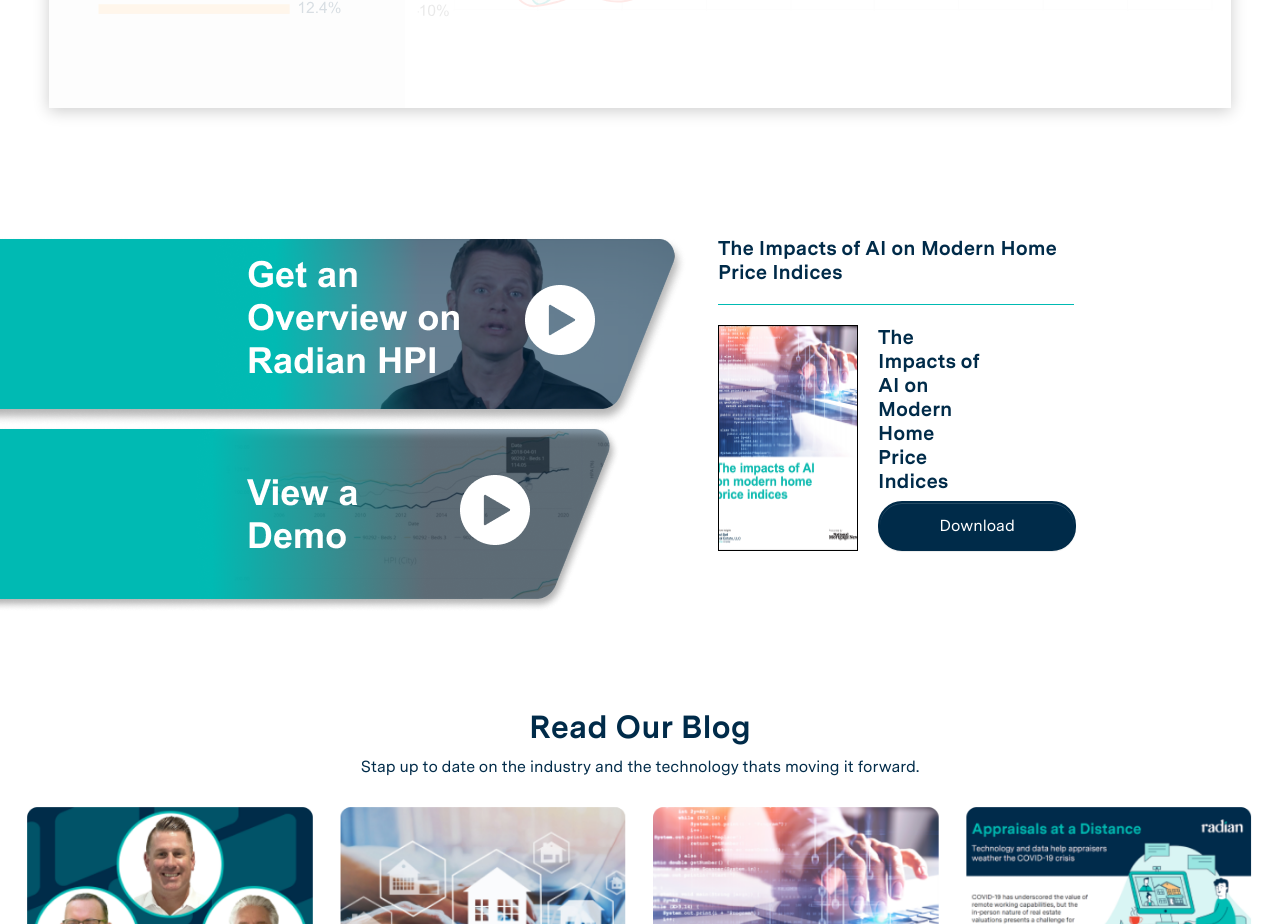
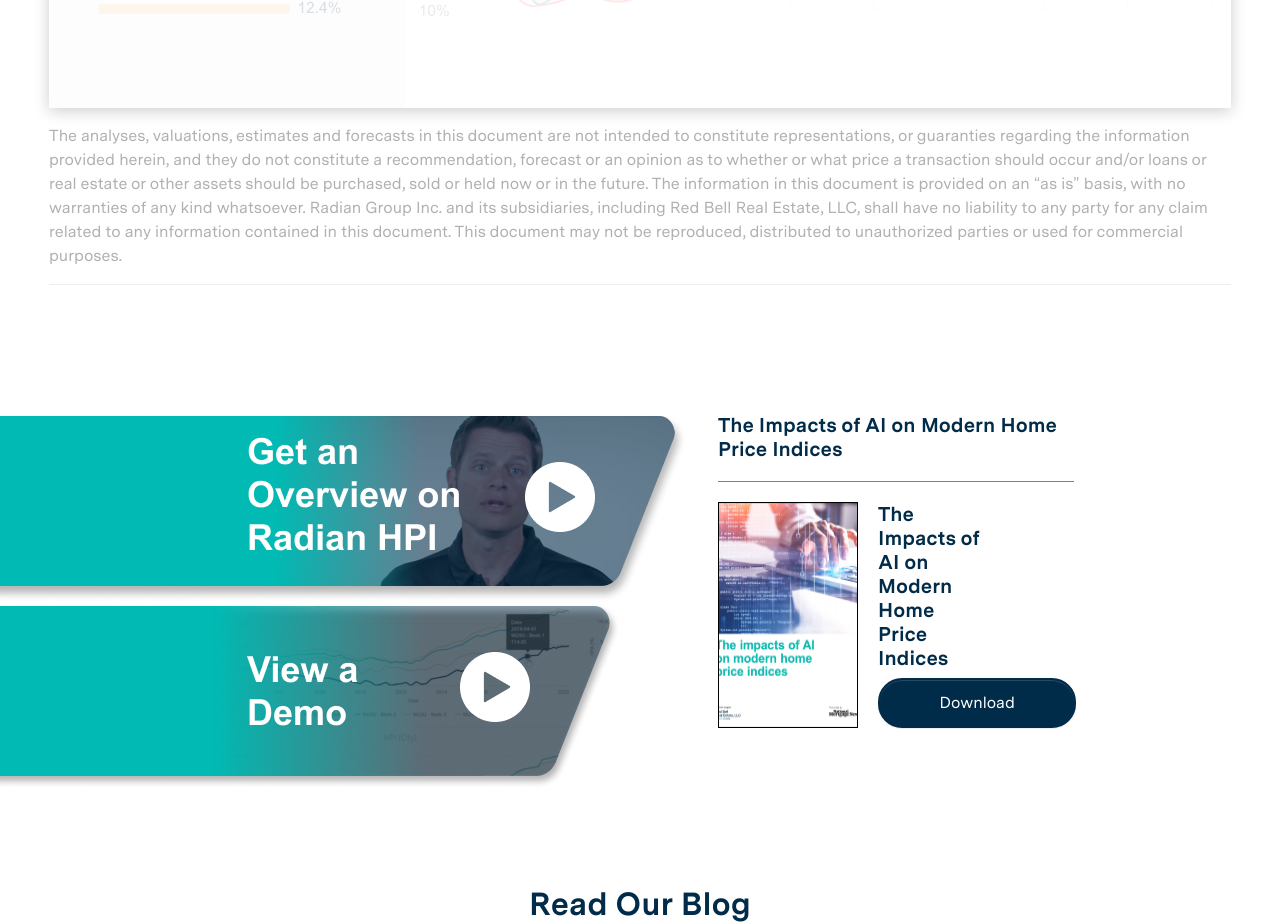
Before and after one commit to hanseulshim/radian-hpi, a React (Create React App) app: page / in a window 1280 px wide. Shown: the part 2540-3464 px from the top of the page. Built offline with nearby package versions, Linux system fonts and the light colour scheme; what @amcharts/amcharts4 would draw is missing.

Commit message:
add disclaimer

```diff
--- a/src/components/explore-the-data/index.tsx
+++ b/src/components/explore-the-data/index.tsx
@@ -37,6 +37,22 @@ export const ExploreTheData: React.FC<Props> = () => {
           )}
         </div>
       </div>
+      <div className="row disclaimer">
+        <p>
+          The analyses, valuations, estimates and forecasts in this document are
+          not intended to constitute representations, or guaranties regarding
+          the information provided herein, and they do not constitute a
+          recommendation, forecast or an opinion as to whether or what price a
+          transaction should occur and/or loans or real estate or other assets
+          should be purchased, sold or held now or in the future. The
+          information in this document is provided on an “as is” basis, with no
+          warranties of any kind whatsoever. Radian Group Inc. and its
+          subsidiaries, including Red Bell Real Estate, LLC, shall have no
+          liability to any party for any claim related to any information
+          contained in this document. This document may not be reproduced,
+          distributed to unauthorized parties or used for commercial purposes.
+        </p>
+      </div>
     </section>
   )
 }
--- a/src/styles/exploreTheData.scss
+++ b/src/styles/exploreTheData.scss
@@ -383,6 +383,12 @@ $color-5: #fa7268;
       }
     }
   }
+
+  .disclaimer {
+    margin-top: 1em;
+    color: var(--gray);
+    border-bottom: 1px solid #ededed;
+  }
 }
 
 // Dashboard Styles
```
